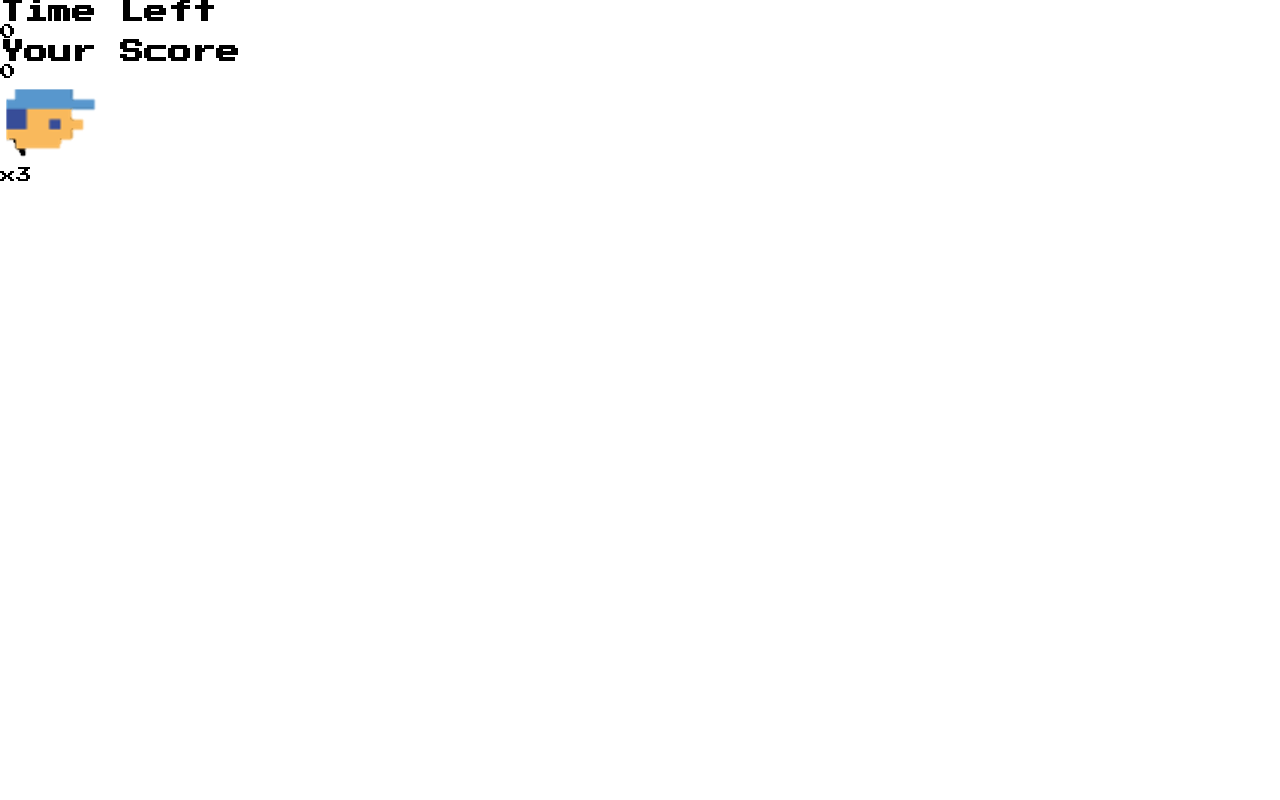
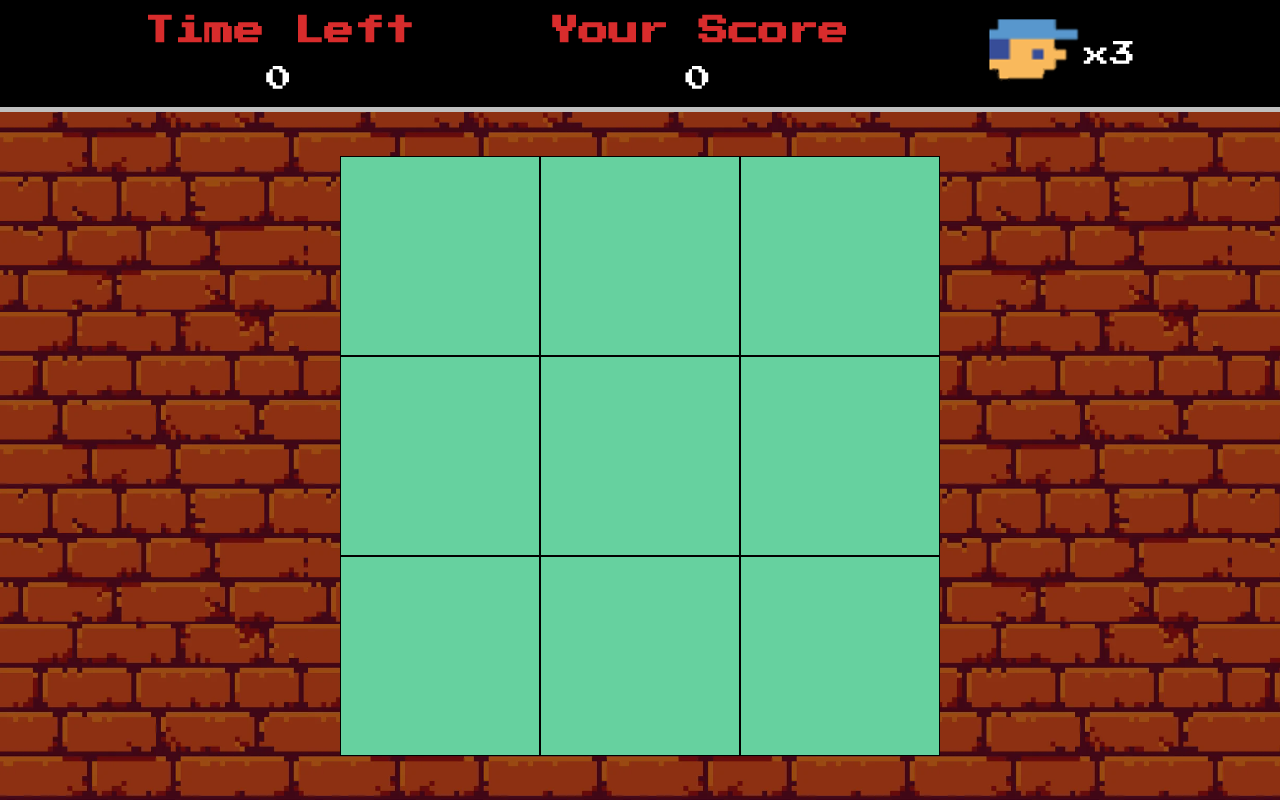
Before and after one commit to yydaniel1999/dio-jsgame-detona-ralph, a plain HTML site: page index.html in a window 1280 px wide. Drawn offline with Linux system fonts and the light colour scheme.

Commit message:
adiciona css

```diff
--- a/assets/style/style.css
+++ b/assets/style/style.css
@@ -3,3 +3,55 @@
 body {
   font-family: "Press Start 2P", sans-serif;
 }
+.container {
+  height: 100vh;
+  background-image: url("../img/wall.png");
+  display: flex;
+  flex-direction: column;
+}
+.hud {
+  background-color: #000;
+  display: flex;
+  justify-content: space-evenly;
+  align-items: center;
+  border-bottom: 5px solid #c0c0c0;
+  padding: 10px;
+}
+.hud h2 {
+  color: #d82c2c;
+  margin-bottom: 20px;
+  font-size: 30px;
+}
+.hud p {
+  color: #fff;
+  text-align: center;
+  font-size: 26px;
+}
+.hud__life {
+  display: flex;
+  align-items: center;
+  font-size: 30px;
+}
+.screen {
+  flex: 1;
+  display: flex;
+  justify-content: center;
+  align-items: center;
+  cursor: crosshair;
+}
+.card-list {
+  display: grid;
+  grid-template-columns: repeat(3, 1fr);
+  list-style: none;
+}
+.card {
+  border: 1px solid #000;
+  width: 200px;
+  height: 200px;
+  background-color: #66d19f;
+}
+.enemy {
+  background-image: url("../img/ralph.png");
+  background-size: cover;
+  background-position: center;
+}
```
